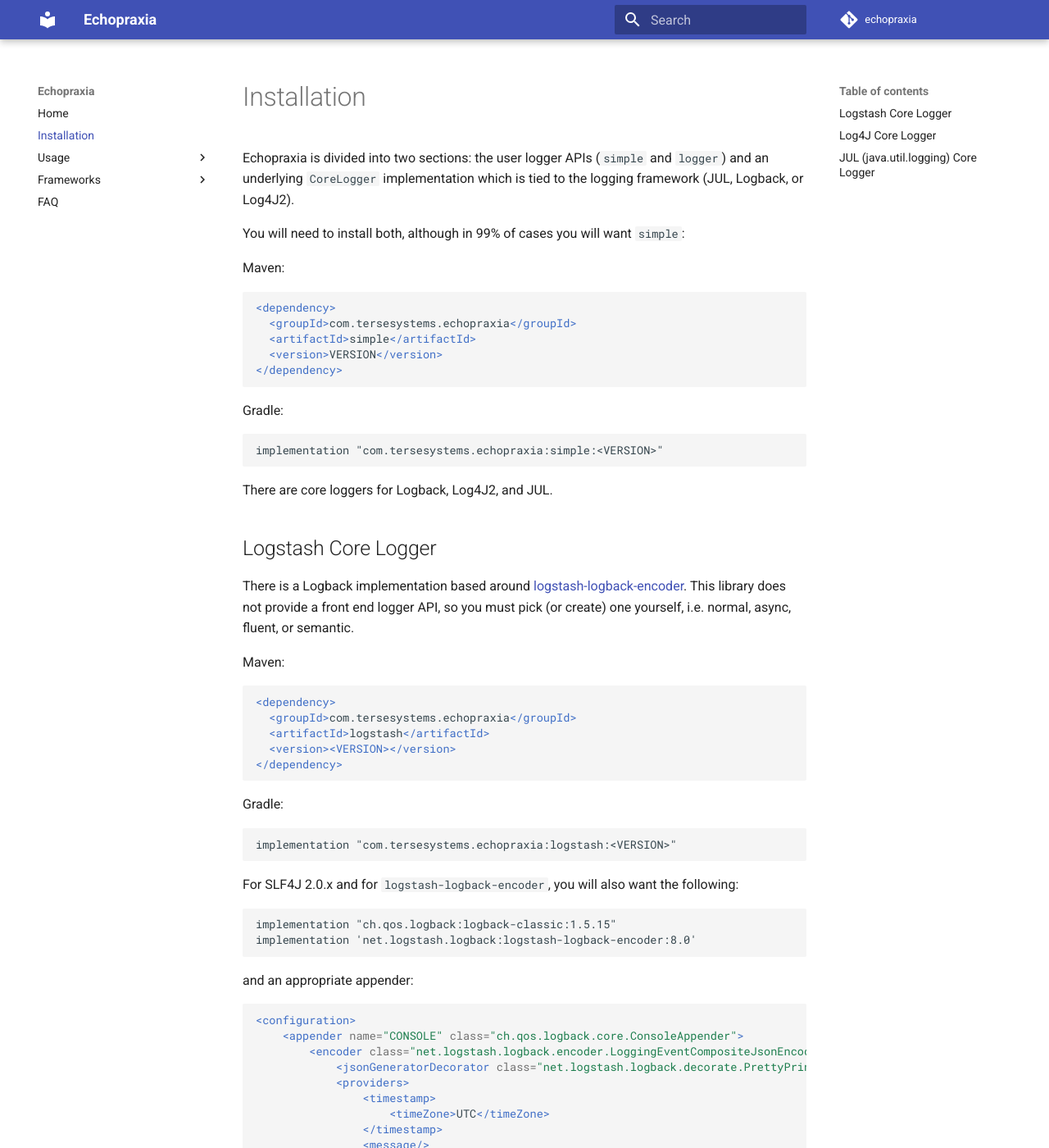
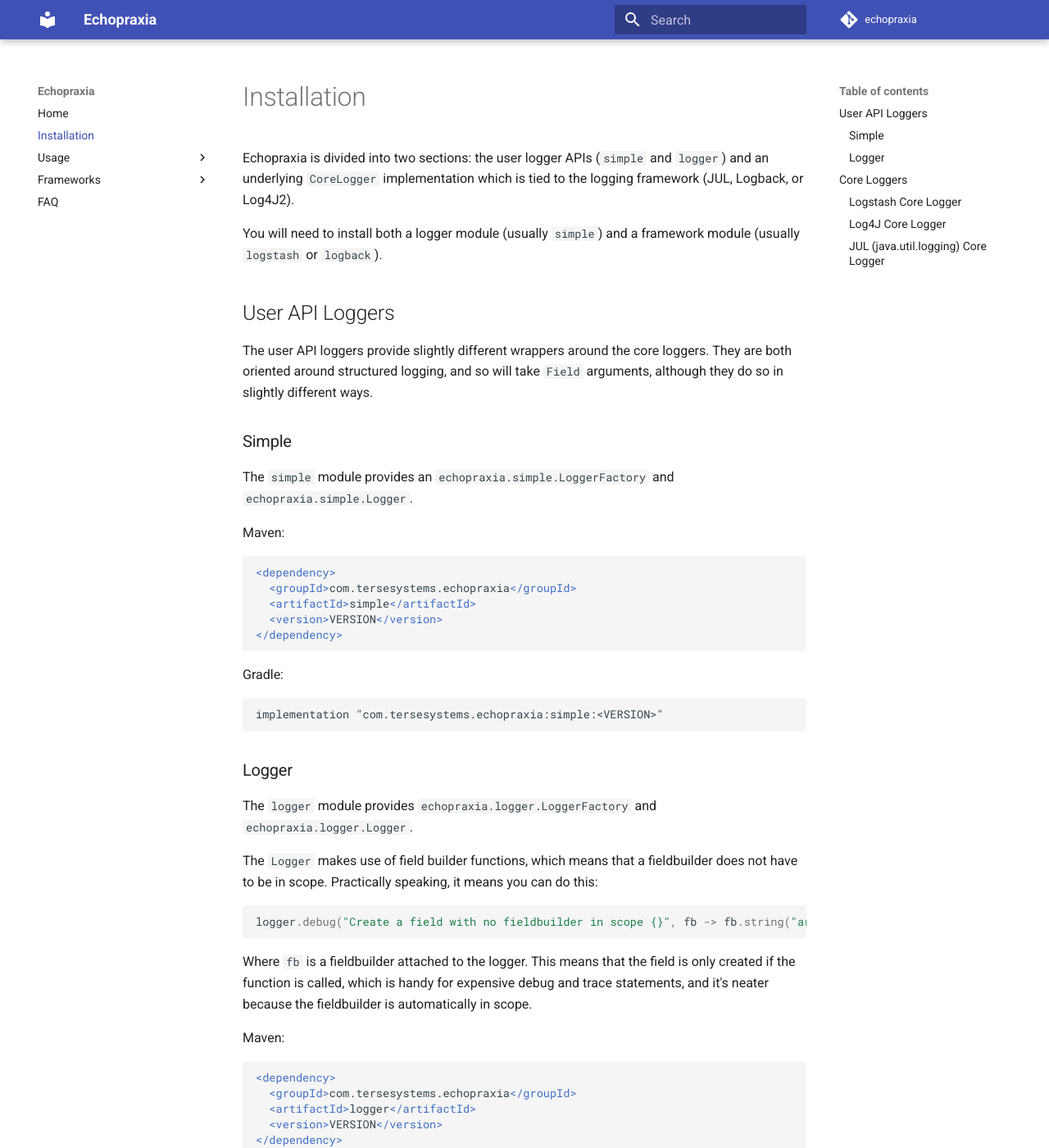
Before and after one commit to tersesystems/echopraxia, an MkDocs documentation site: the page built from docs/installation.md, in a window 1280 px wide and 1400 px high. Shown: the whole window at 82% size. Built offline with MkDocs 1.6.1 and Material for MkDocs 9.7.7, drawn with Linux system fonts in a browser that asks for light colours; comment, search, counter and statistics services are not loaded; the version menu is left out; some of the changed text lies outside the part shown.

Commit message:
update installation (#362)

````diff
--- a/docs/installation.md
+++ b/docs/installation.md
@@ -3,7 +3,15 @@
 Echopraxia is divided into two sections: the user logger APIs (`simple` and `logger`) and an
 underlying `CoreLogger` implementation which is tied to the logging framework (JUL, Logback, or Log4J2).
 
-You will need to install both, although in 99% of cases you will want `simple`:
+You will need to install both a logger module (usually `simple`) and a framework module (usually `logstash` or `logback`).
+
+## User API Loggers
+
+The user API loggers provide slightly different wrappers around the core loggers.  They are both oriented around structured logging, and so will take `Field` arguments, although they do so in slightly different ways.
+
+### Simple
+
+The `simple` module provides an `echopraxia.simple.LoggerFactory` and `echopraxia.simple.Logger`.
 
 Maven:
 
@@ -21,9 +29,39 @@
 implementation "com.tersesystems.echopraxia:simple:<VERSION>"
 ```
 
+### Logger
+
+The `logger` module provides `echopraxia.logger.LoggerFactory` and `echopraxia.logger.Logger`.
+
+The `Logger` makes use of field builder functions, which means that a fieldbuilder does not have to be in scope.  Practically speaking, it means you can do this:
+
+```java
+logger.debug("Create a field with no fieldbuilder in scope {}", fb -> fb.string("argname", "argvalue"));
+```
+
+Where `fb` is a fieldbuilder attached to the logger.  This means that the field is only created if the function is called, which is handy for expensive debug and trace statements, and it's neater because the fieldbuilder is automatically in scope.
+
+Maven:
+
+```xml
+<dependency>
+  <groupId>com.tersesystems.echopraxia</groupId>
+  <artifactId>logger</artifactId>
+  <version>VERSION</version>
+</dependency>
+```
+
+Gradle:
+
+```gradle
+implementation "com.tersesystems.echopraxia:logger:<VERSION>"
+```
+
+## Core Loggers
+
 There are core loggers for Logback, Log4J2, and JUL.
 
-## Logstash Core Logger
+### Logstash Core Logger
 
 There is a Logback implementation based around [logstash-logback-encoder](https://github.com/logfellow/logstash-logback-encoder).  This library does not provide a front end logger API, so you must pick (or create) one yourself, i.e. normal, async, fluent, or semantic.
 
@@ -76,7 +114,7 @@
 </configuration>
 ```
 
-## Log4J Core Logger
+### Log4J Core Logger
 
 There is a Log4J implementation that works with the [JSON Template Layout](https://logging.apache.org/log4j/2.x/manual/json-template-layout.html).  This provides a core logger implementation but does not provide a user visible logging API.
 
@@ -144,7 +182,7 @@
 
 Unfortunately, I don't know of a way to "flatten" fields so that they show up on the root object instead of under an additional field.  If you know how to do this, let me know!
 
-## JUL (java.util.logging) Core Logger
+### JUL (java.util.logging) Core Logger
 
 There is a JUL implementation.
 
````
